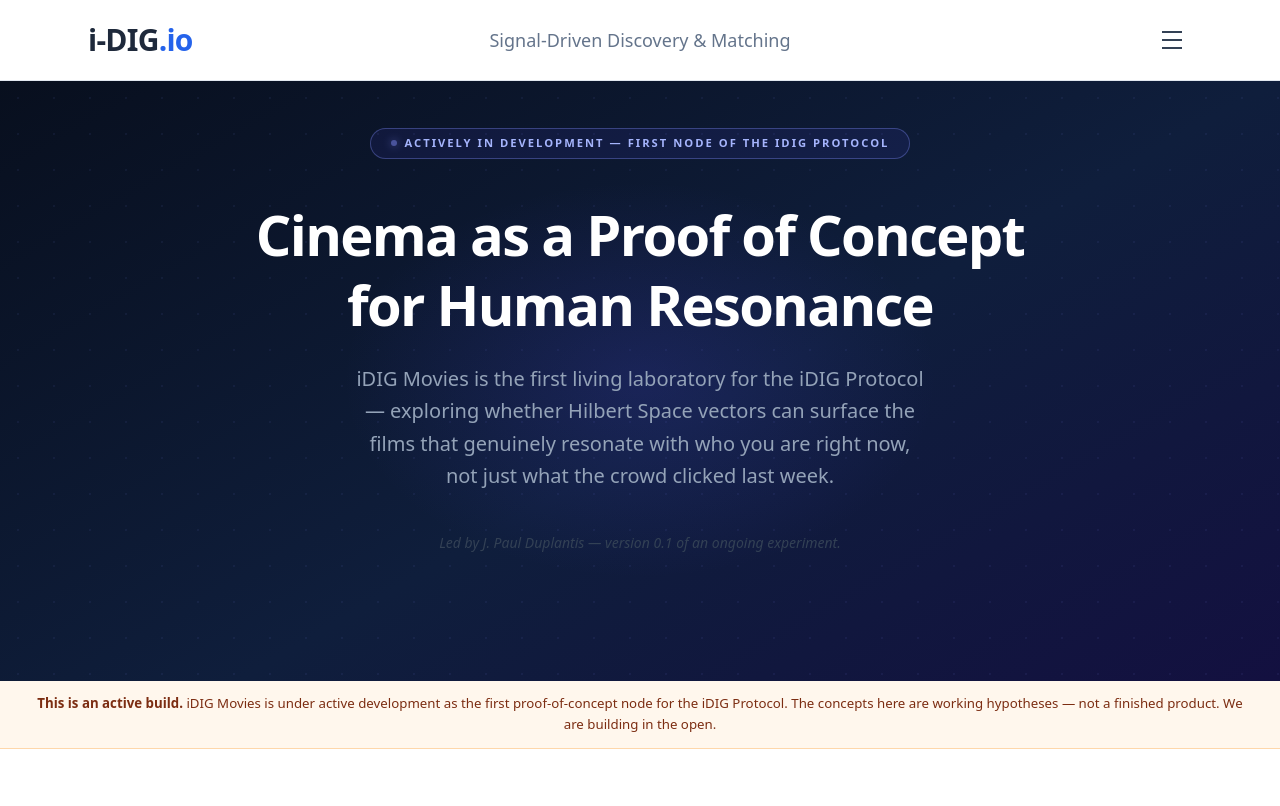
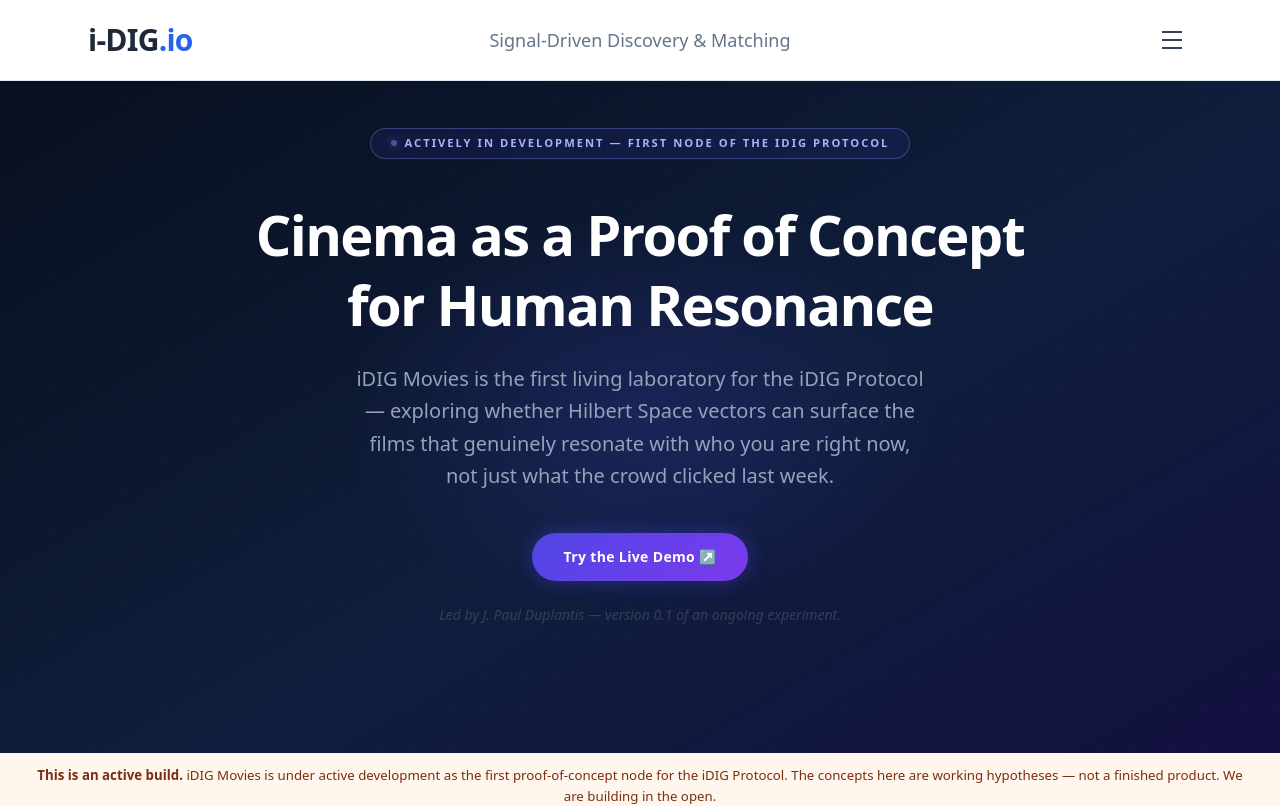
Before and after one commit to theresonantbuilder/idig_website, a React (Vite) app: page /idigmovies in a window 1280 px wide. Shown: the top 806 px of the page. Built offline with nearby package versions, Linux system fonts and the light colour scheme.

Commit message:
Updated iDIG movies links

```diff
--- a/src/App.tsx
+++ b/src/App.tsx
@@ -22,6 +22,7 @@ function App() {
         <Route path="/" component={HomeSignalDriven} />
         <Route path="/about" component={AboutPaul} />
         <Route path="/idigmovies" component={IDIGMovies} />
+        <Route path="/movies">{() => { window.location.href = 'https://idig-movies-production-demo.vercel.app/'; return null; }}</Route>
         <Route path="/hiringsignals" component={HiringSignals} />
         <Route path="/mentalhealthpathways" component={MentalHealthPathways} />
         <Route path="/theresonantbuilders" component={TheResonantBuilders} />
--- a/src/pages/IDIGMovies.tsx
+++ b/src/pages/IDIGMovies.tsx
@@ -77,7 +77,17 @@ export default function IDIGMovies() {
               with who you are right now, not just what the crowd clicked last week.
             </p>
 
-            <p className="text-slate-700 text-sm italic">
+            <a
+              href="https://idig-movies-production-demo.vercel.app/"
+              target="_blank"
+              rel="noopener noreferrer"
+              className="inline-flex items-center gap-2 px-8 py-3.5 rounded-full font-bold text-white text-sm tracking-wide no-underline transition-all duration-200 hover:scale-105"
+              style={{ background: 'linear-gradient(135deg, #4F46E5 0%, #7C3AED 100%)', boxShadow: '0 0 20px rgba(79,70,229,0.4)' }}
+            >
+              Try the Live Demo ↗
+            </a>
+
+            <p className="text-slate-700 text-sm italic mt-6">
               Led by J. Paul Duplantis — version 0.1 of an ongoing experiment.
             </p>
           </div>
```
Also changed, not shown: vercel.json.
